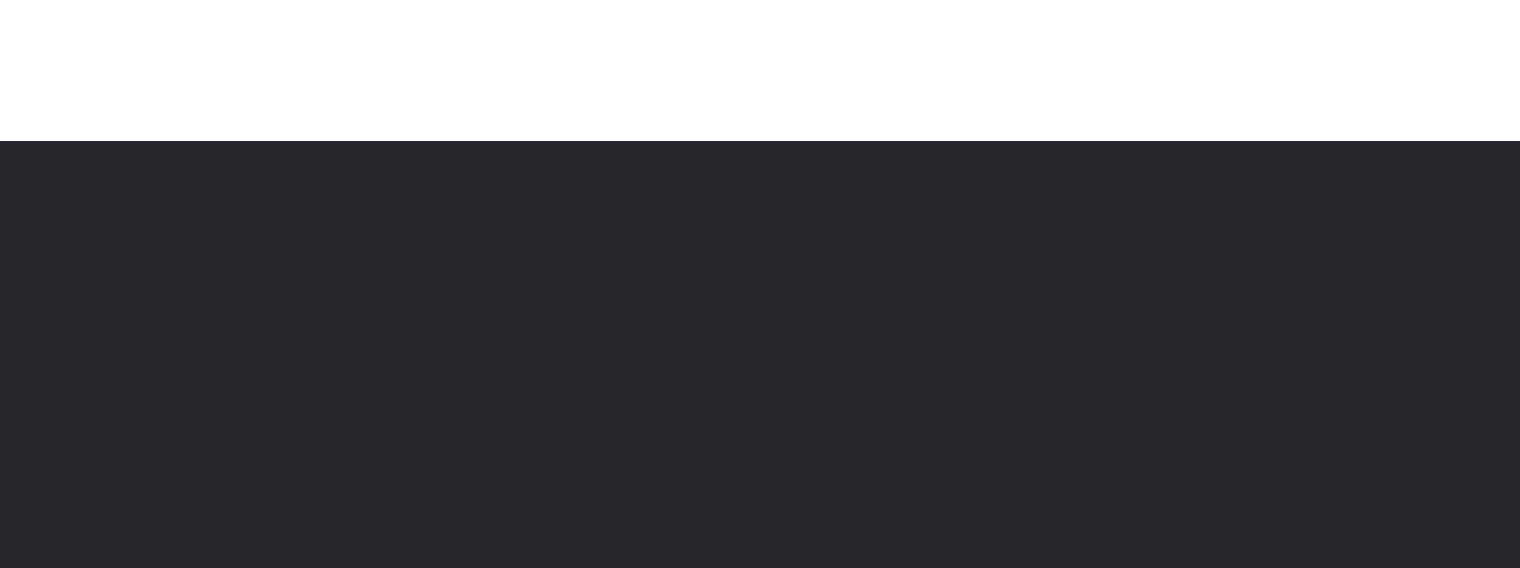
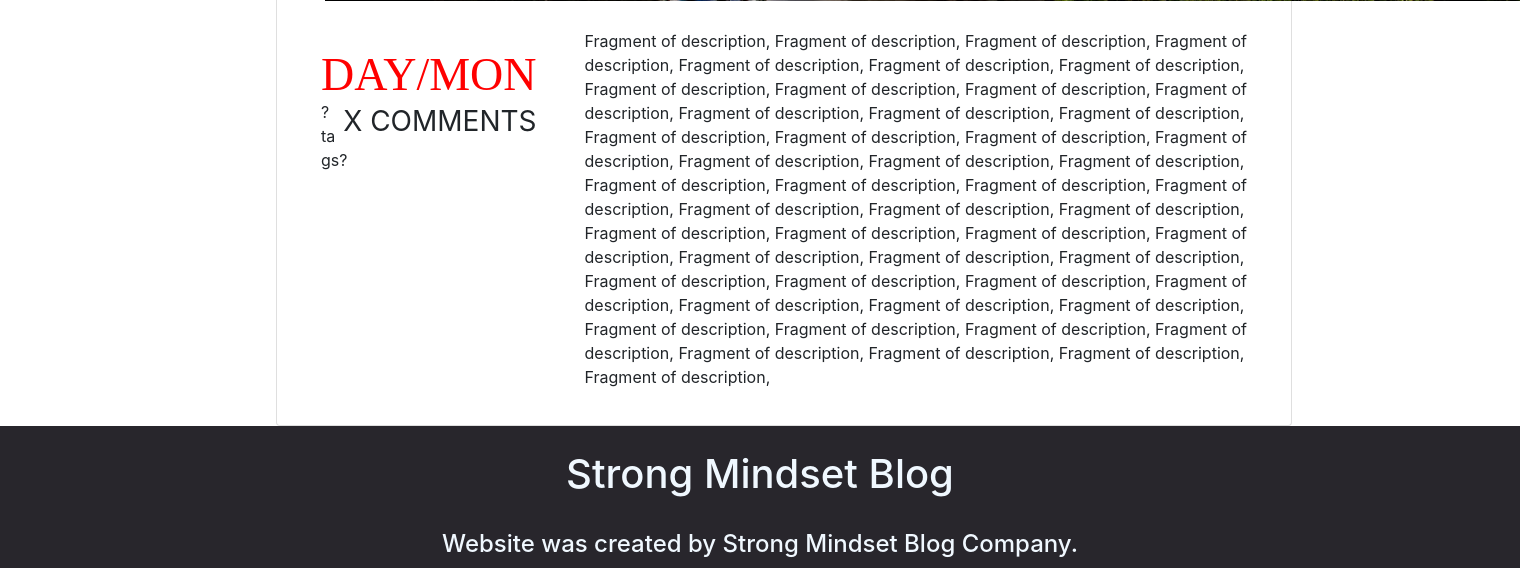
Before and after one commit to Veeles/Blog-Django, a Django app: page / in a window 1520 px wide. Shown: the part 659-1227 px from the top of the page. Before the commit the page ends 800 px from the top, so only its background shows below. Run offline with Django 5.2, Linux system fonts and the light colour scheme; parts of the project's set-up code (start-up, migrations or seed data) failed here and were passed over; some libraries are stand-ins or nearby versions.

Commit message:
Add subfolder in static
Add index.html file

Create card in index.html

Edit css code with :hover in nav items and add code to style index card text

```diff
--- a/blog/blog/views.py
+++ b/blog/blog/views.py
@@ -4,7 +4,7 @@ from django.http import HttpResponse
 from django.shortcuts import render
 import os
 def home_view(request):
-    return render(request, 'base.html')
+    return render(request, 'index.html')
 
 
 def login(request):
--- /dev/null
+++ b/blog/static/css/style.css
@@ -0,0 +1,20 @@
+.navbar .navbar-nav .nav-link:hover{
+    color: rgb(248, 236, 236)
+
+    }
+
+
+.big_red_date {
+    margin-top: 20px;
+    display: block;
+    text-transform: uppercase;
+    font-family: Antonio-Regular;
+    color: #ed1c24;
+    font-size: 46px;
+    line-height: 51px;
+    }
+
+.comments_caption {
+    float: right;
+    font-weight: 400;
+    }
--- a/blog/static/style.css
+++ /dev/null
@@ -1,3 +0,0 @@
-li:hover{
-    color: rgb(236, 14, 14);
-}
--- a/blog/templates/base.html
+++ b/blog/templates/base.html
@@ -8,13 +8,14 @@
     {% load bootstrap5 %}
     {% bootstrap_css %}
     {% bootstrap_javascript %}
-    <link rel="stylesheet" href="{% static 'style.css' %}">
+    <link rel="stylesheet" href="https://stackpath.bootstrapcdn.com/bootstrap/4.5.2/css/bootstrap.min.css">
+
+    <link rel="stylesheet" href="{% static 'css/style.css' %}">
 
 </head>
 <body>
     {% include 'header.html' %}
     {% block content %}
-    <h1>hello world</h1>
     {% endblock %}
     {% include 'footer.html' %}
 
--- a/blog/templates/header.html
+++ b/blog/templates/header.html
@@ -1,7 +1,7 @@
 <nav class="navbar navbar-expand-lg navbar-dark" style="background-color: #28262c;" >
     {% load static %}
 
-    <img src="{% static 'mind1.png' %}" alt="Programmer " class="ml-2 pl-2" >
+    <img src="{% static 'photos/mind1.png' %}" alt="Programmer " class="ml-2 pl-2" >
    <a class="navbar-brand font-weight-bold" style=" margin-left: 20px;" href="/">Strong Mindset Blog</a>
    <button class="navbar-toggler" type="button" data-toggle="collapse" data-target="#navbarNav" aria-controls="navbarNav" aria-expanded="false" aria-label="Toggle navigation">
      <span class="navbar-toggler-icon"></span>
@@ -10,7 +10,7 @@
    <div class="collapse navbar-collapse" id="navbarNav">
        <ul class="navbar-nav font-italic">
          <li class="nav-item "><a class="nav-link" href="/#About">About</a></li>
-         <li class="nav-item"><a class="nav-link" href="/#Portfolio">Projects</a></li>
+         <li class="nav-item"><a class="nav-link" href="/#Posts">Posts</a></li>
          <li class="nav-item"><a class="nav-link" href="/#Contact">Contact</a></li>
        </ul>
        <ul class="navbar-nav ml-auto">
--- /dev/null
+++ b/blog/templates/index.html
@@ -0,0 +1,41 @@
+{% extends 'base.html' %}
+
+{% block title %} Home Page {% endblock %}
+{% load static %}
+
+{% block content %}
+<div class="content ml-5 pl-5 mx-auto" style="width: 70%;">
+
+    <h2 class="text-start ml-5 mt-4">LATEST POSTS</h2>
+    <span class="d-block mx-auto" style="border-bottom: 1px solid black; width: 100%;"></span>
+    <div class="card">
+        <img src="{% static 'photos/example1.jpg' %}" style="height: 500px; width: 1200px;" class="text-center mt-2 ml-5 mb-2">
+        <div class="card-body">
+            <div class="d-flex flex-row justify-content-center">
+                <div class="flex-sm-fill ml-4">
+
+                    <span style="color: red;" class="big_red_date">DAY/MON</span>
+                    <span class="comments_caption" style="font-size:28px; margin-left: 5px;">X COMMENTS</span>
+                    <p>?tags?</p>
+
+
+                </div>
+                <div class="flex-xxl-fill ml-5">
+                    <p>Fragment of description, Fragment of description, Fragment of description, Fragment of description, Fragment of description,
+                        Fragment of description, Fragment of description, Fragment of description, Fragment of description, Fragment of description,
+                         Fragment of description, Fragment of description, Fragment of description, Fragment of description, Fragment of description,
+                          Fragment of description, Fragment of description, Fragment of description, Fragment of description, Fragment of description,
+                           Fragment of description, Fragment of description, Fragment of description, Fragment of description, Fragment of description,
+                            Fragment of description, Fragment of description, Fragment of description, Fragment of description, Fragment of description,
+                             Fragment of description, Fragment of description, Fragment of description, Fragment of description, Fragment of description,
+                              Fragment of description, Fragment of description, Fragment of description, Fragment of description, Fragment of description,
+                              Fragment of description, Fragment of description, Fragment of description, Fragment of description, Fragment of description,
+                              Fragment of description, Fragment of description, Fragment of description, Fragment of description, Fragment of description, </p>
+                </div>
+            </div>
+        </div>
+    </div>
+</div>
+
+
+{% endblock %}
```
Also changed, not shown: blog/static/photos/example1.jpg (added), blog/static/photos/mind.png (renamed from blog/static/mind.png), blog/static/photos/mind1.png (renamed from blog/static/mind1.png).
